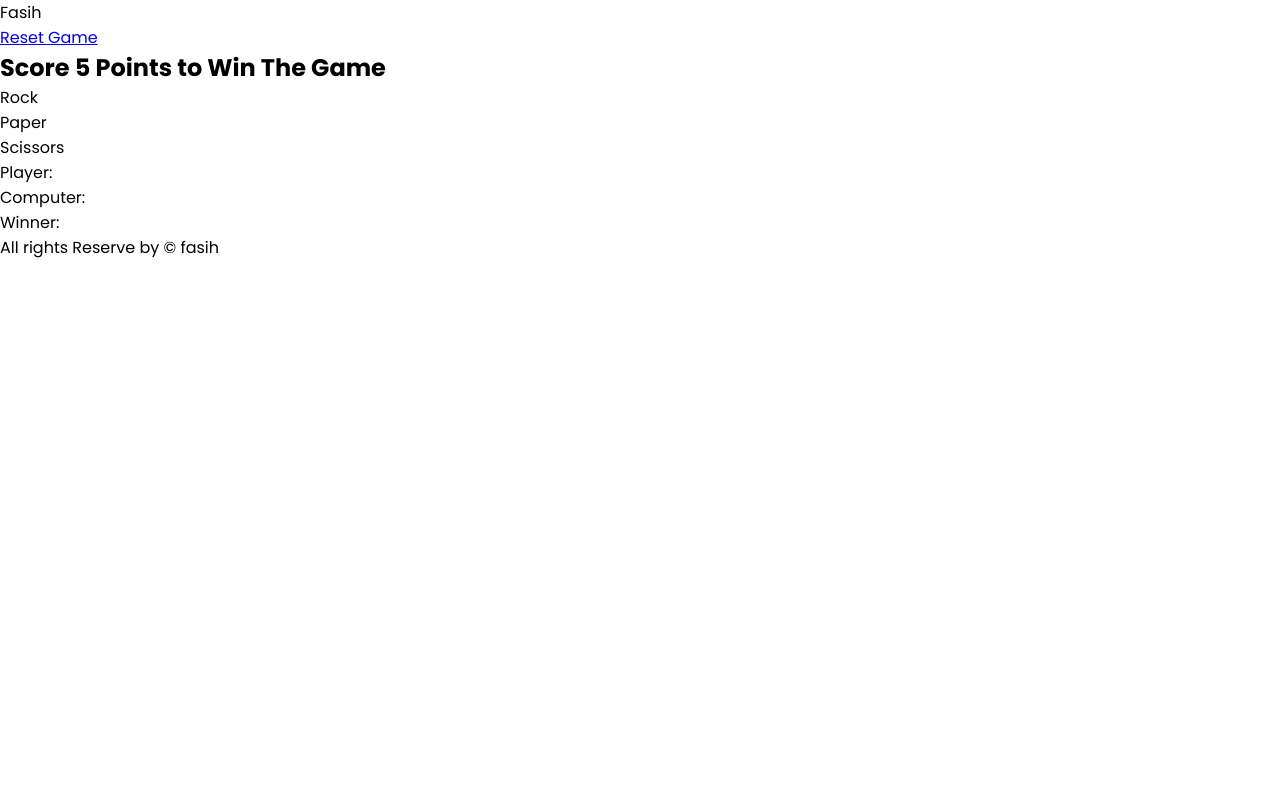
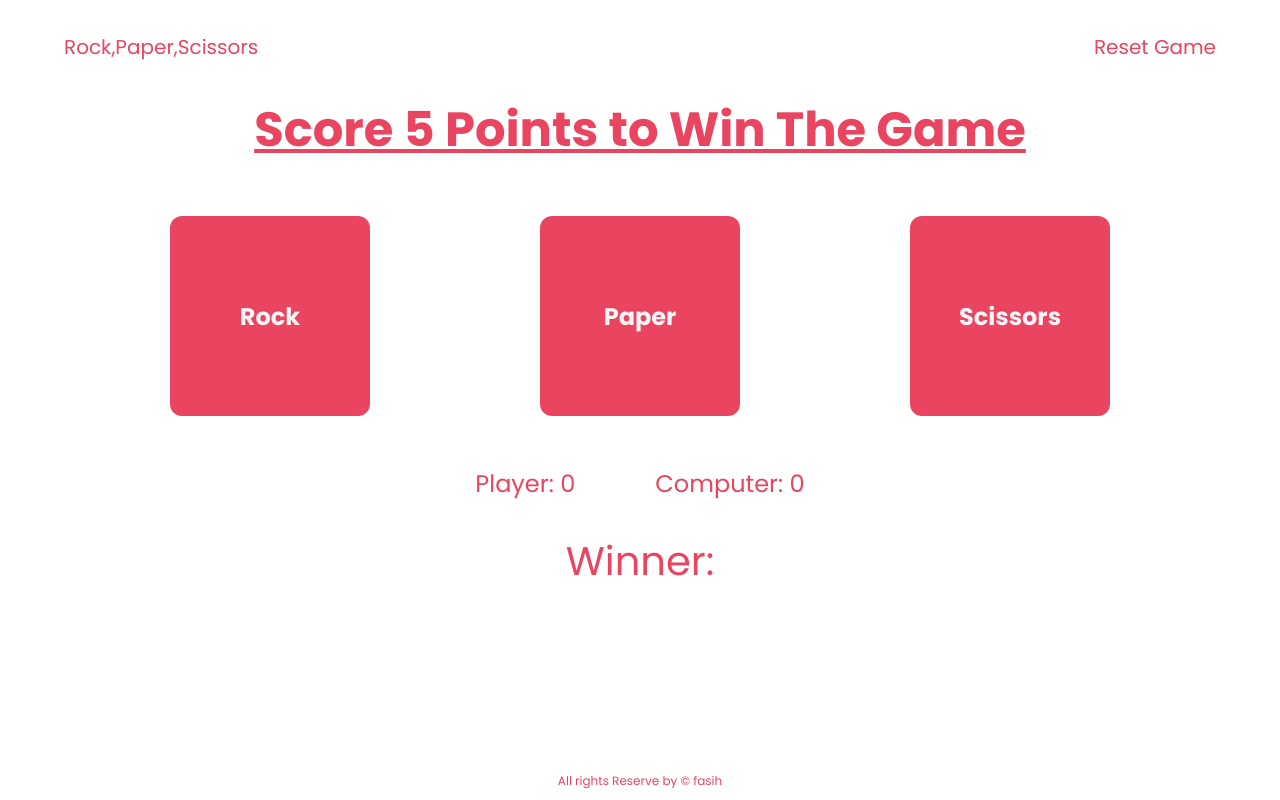
Before and after one commit to fasih124/Rock-Paper-and-Scissors, a plain HTML site: page index.html in a window 1280 px wide. Drawn offline with Linux system fonts and the light colour scheme.

Commit message:
Done Styling

```diff
--- a/index.html
+++ b/index.html
@@ -20,17 +20,17 @@
     <header>
       <!-- navigation -->
       <nav>
-        <div class="logo">Fasih</div>
+        <div class="logo">Rock,Paper,Scissors</div>
         <ul>
           <li>
-            <a href="#">Reset Game</a>
+            <a class="reset" href="#">Reset Game</a>
           </li>
         </ul>
       </nav>
     </header>
     <!-- main -->
     <main>
-      <section class="main_header">
+      <section class="title">
         <h1>Score 5 Points to Win The Game</h1>
       </section>
       <div class="options">
@@ -47,10 +47,10 @@
       <section class="Scores">
         <div class="pointTable">
           <div class="playerPoints">
-            <p>Player: <span class="playerScore"></span></p>
+            <p>Player: <span class="playerScore">0</span></p>
           </div>
           <div class="computerPoints">
-            <p>Computer:<span class="computerScore"></span></p>
+            <p>Computer: <span class="computerScore">0</span></p>
           </div>
         </div>
         <div class="Win">
--- a/style/style.css
+++ b/style/style.css
@@ -5,12 +5,119 @@
   padding: 0;
   box-sizing: inherit;
 }
+:root {
+  --color-1: #16213e;
+  --color-2: #0f3460;
+  --color-3: #533483;
+  --color-4: #e94560;
+}
 
 html {
   font-size: 62.5%;
 }
+
 body {
   box-sizing: border-box;
   font-family: "Poppins", sans-serif;
   font-size: 1.6rem;
+  color: var(--color-4);
+  height: 100vh;
+
+  display: flex;
+  flex-direction: column;
+
+  justify-content: space-between;
 }
+
+/* header */
+
+header {
+  padding: 3.2rem 6.4rem;
+  font-size: 2rem;
+}
+
+nav {
+  display: flex;
+  justify-content: space-between;
+  align-items: center;
+}
+
+li {
+  list-style: none;
+}
+
+nav a {
+  text-decoration: none;
+  color: inherit;
+}
+/* main */
+
+main {
+  flex-grow: 1;
+  display: flex;
+  flex-direction: column;
+  gap: 5rem;
+}
+
+.title {
+  align-self: center;
+  font-size: 3.2rem;
+  text-decoration: underline;
+}
+
+.options {
+  display: flex;
+  justify-content: space-evenly;
+}
+
+.option {
+  background-color: var(--color-4);
+  width: 20rem;
+  height: 20rem;
+  display: flex;
+  align-items: center;
+  justify-content: center;
+  border-radius: 1.2rem;
+  cursor: pointer;
+  transition: transform 0.3s;
+}
+
+.option:hover {
+  transform: scale(1.2);
+}
+
+.option p {
+  color: whitesmoke;
+  font-size: 2.4rem;
+  font-weight: 700;
+}
+
+.Scores {
+}
+.pointTable {
+  display: flex;
+  justify-content: center;
+  align-items: center;
+  gap: 8rem;
+  margin-bottom: 3rem;
+}
+
+.playerPoints {
+  font-size: 2.4rem;
+}
+.computerPoints {
+  font-size: 2.4rem;
+}
+.Win {
+  display: flex;
+  align-items: center;
+  justify-content: center;
+  font-size: 4rem;
+}
+
+/* footer */
+footer {
+  padding: 1rem;
+  align-self: center;
+  font-size: 1.2rem;
+}
```
